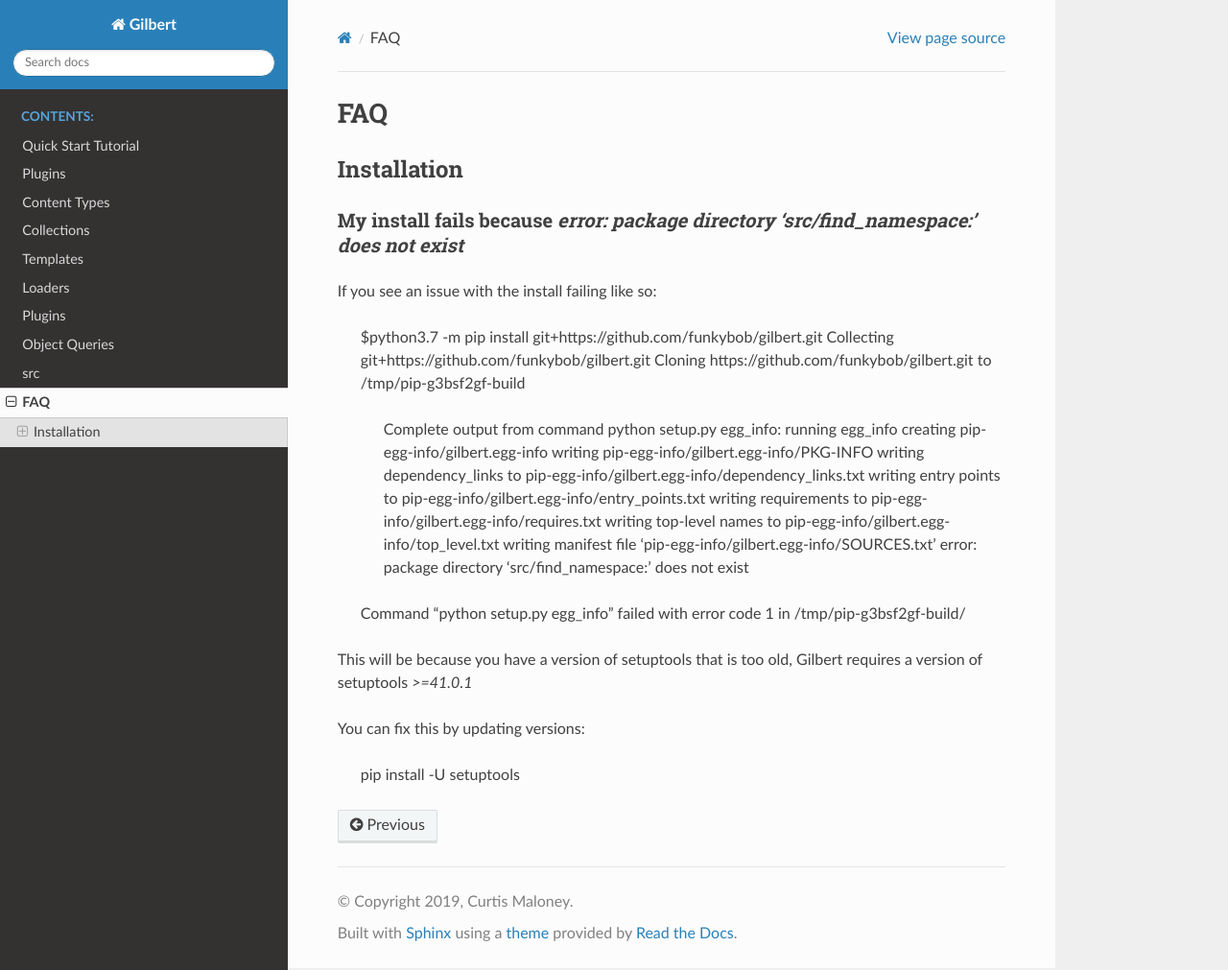
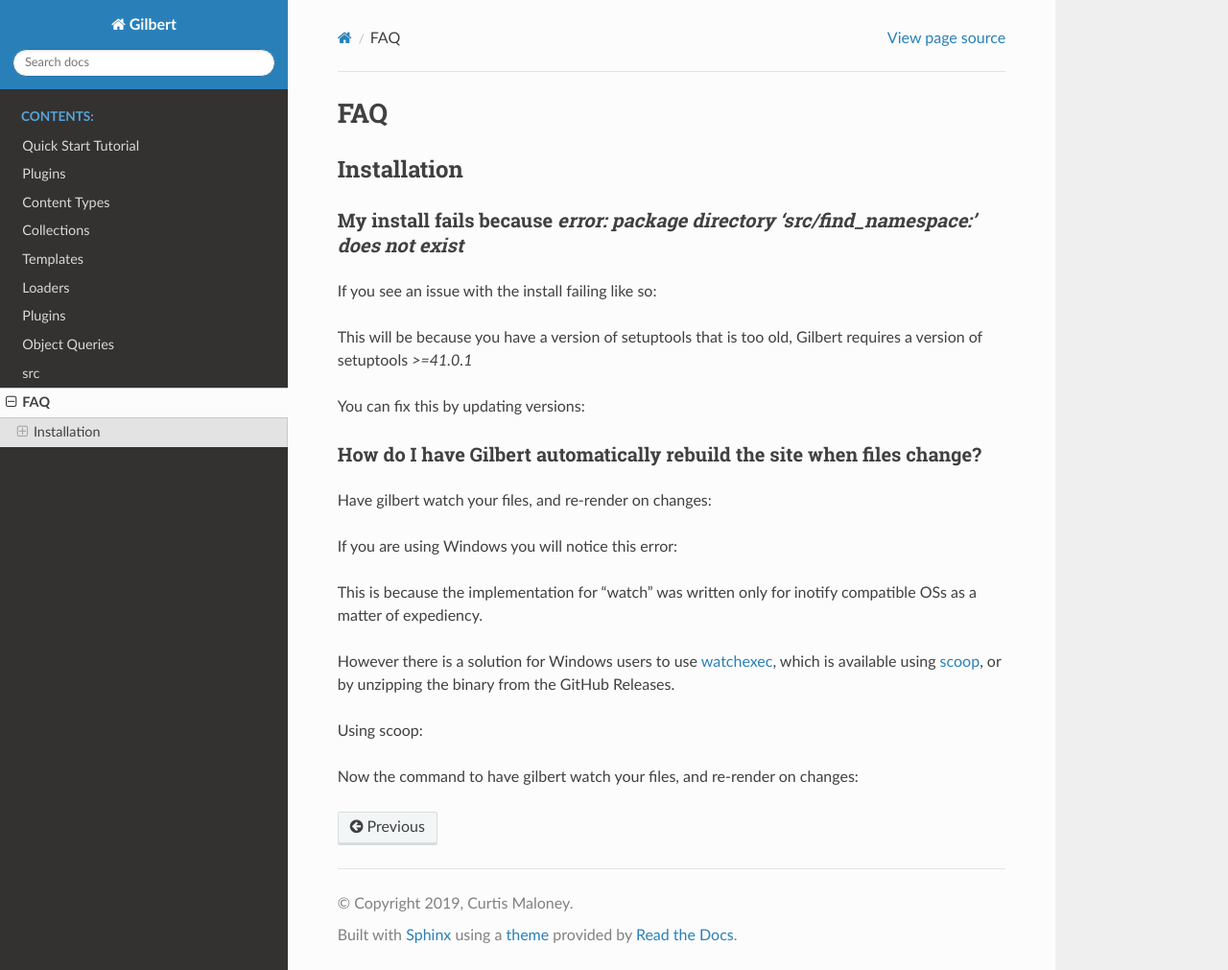
Before and after one commit to funkybob/gilbert, a Sphinx documentation site: the page built from docs/FAQ.rst, in a window 1280 px wide and 1011 px high. Shown: the whole window at 96% size. Built offline with Sphinx 7.4.7 and the Read the Docs theme 2.0.0, drawn with Linux system fonts in a browser that asks for light colours.

Commit message:
add watch command alternative for windows to docs

```diff
--- a/docs/FAQ.rst
+++ b/docs/FAQ.rst
@@ -31,4 +31,32 @@ This will be because you have a version of setuptools that is too old, Gilbert r
 
 You can fix this by updating versions:
 
+.. code-block:sh
     pip install -U setuptools
+
+How do I have Gilbert automatically rebuild the site when files change?
+~~~~~~~~~~~~~~~~~~~~~~~~~~~~~~~~~~~~~~~~~~~~~~~~~~~~~~~~~~~~~~~~~~~~~~~~~~~~~~~~~~~~~~~~~~~
+
+Have gilbert watch your files, and re-render on changes:
+
+.. code-block:sh
+	$ gilbert --root mysite watch
+
+If you are using Windows you will notice this error:
+
+.. code-block:sh
+	OSError: [WinError 126] The specified module could not be found
+
+This is because the implementation for "watch" was written only for inotify compatible OSs as a matter of expediency.
+
+However there is a solution for Windows users to use `watchexec <https://github.com/watchexec/watchexec#windows>`_, which is available using `scoop <https://scoop.sh/>`_, or by unzipping the binary from the GitHub Releases.
+
+Using scoop:
+
+.. code-block:sh
+	scoop install watchexec
+
+Now the command to have gilbert watch your files, and re-render on changes:
+
+.. code-block:sh
+	watchexec -i docs gilbert render
```
Also changed, not shown: other parts of docs/FAQ.rst (+1 -1 lines).
